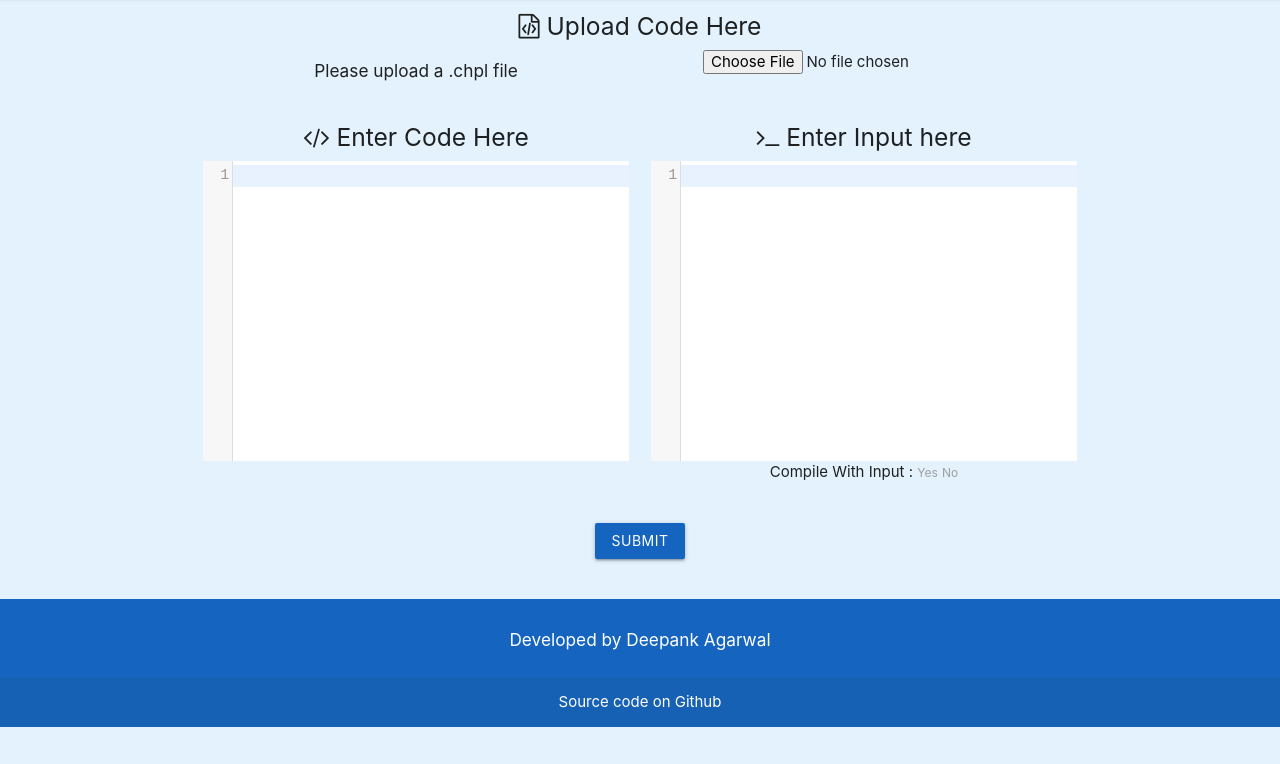
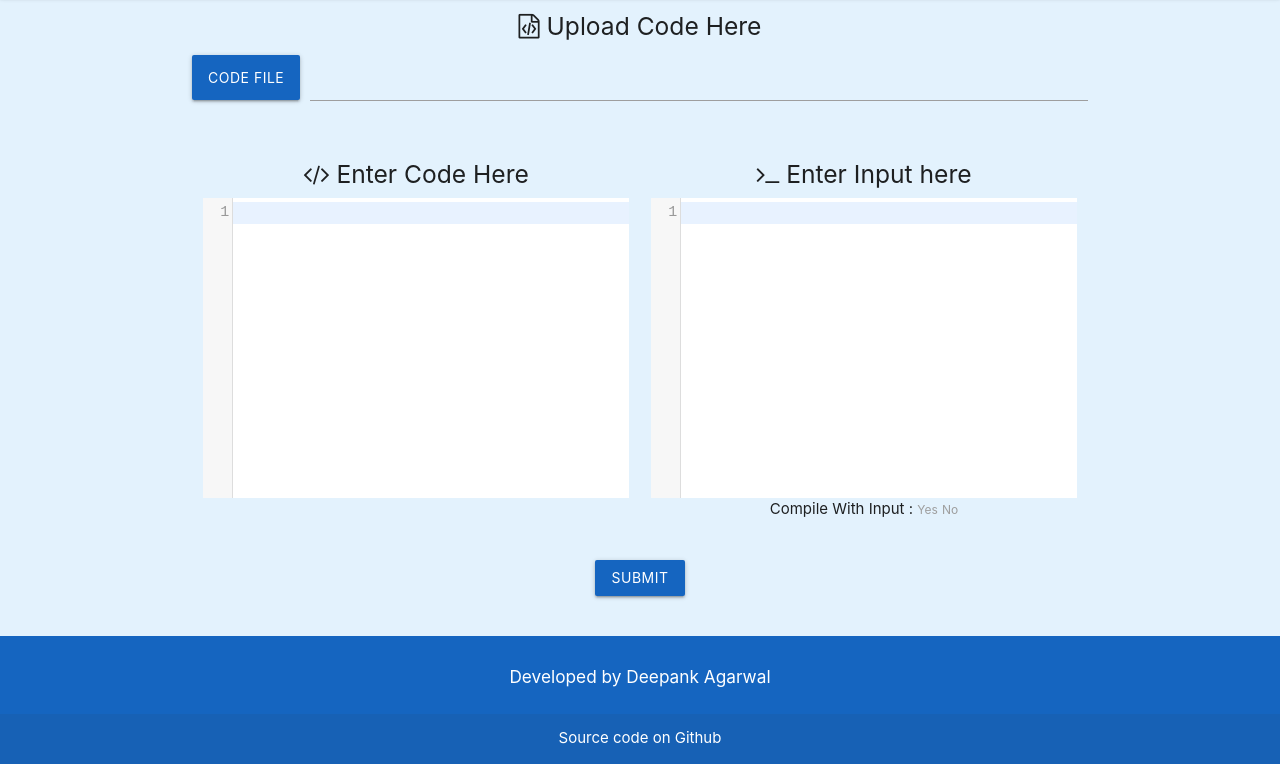
Before and after one commit to deepank411/chapel-compiler, a website: page index.html in a window 1280 px wide. Shown: the part 67-831 px from the top of the page. Before the commit the page ends 800 px from the top, so only its background shows below. Drawn offline with nearby package versions, Linux system fonts and the light colour scheme.

Commit message:
upload button improved

```diff
--- a/index.html
+++ b/index.html
@@ -17,9 +17,20 @@
    <div class="container row">
       <form id="myform" name="myform" method="post" action="/compilecode" enctype="multipart/form-data">
          <h5 class="center"><i class="fa fa-file-code-o"></i> Upload Code Here</h5>
+         <!-- <div class="row">
+            <div class="col l6 center"><h6>Please upload a .chpl file</h6></div>
+            <div class="col l6 center"><input type="file" name="chplCode" id="fileupload"  accept=".chpl"/></div>
+         </div> -->
          <div class="row">
-            <div class="col l6 center"><h6>Please upload a .chpl file</h6></div>
-            <div class="col l6 center"><input type="file" name="chplCode" id="fileupload" accept=".chpl"/></div>
+            <div class="file-field input-field">
+               <div class="btn blue darken-3">
+                  <span>Code File</span>
+                  <input type="file" name="chplCode" if="fileUpload" accept=".chpl">
+               </div>
+               <div class="file-path-wrapper">
+                  <input class="file-path validate" type="text">
+               </div>
+            </div>
          </div>
          <div class="row">
             <div class="col l6">
```
Also changed, not shown: 1 other file.
